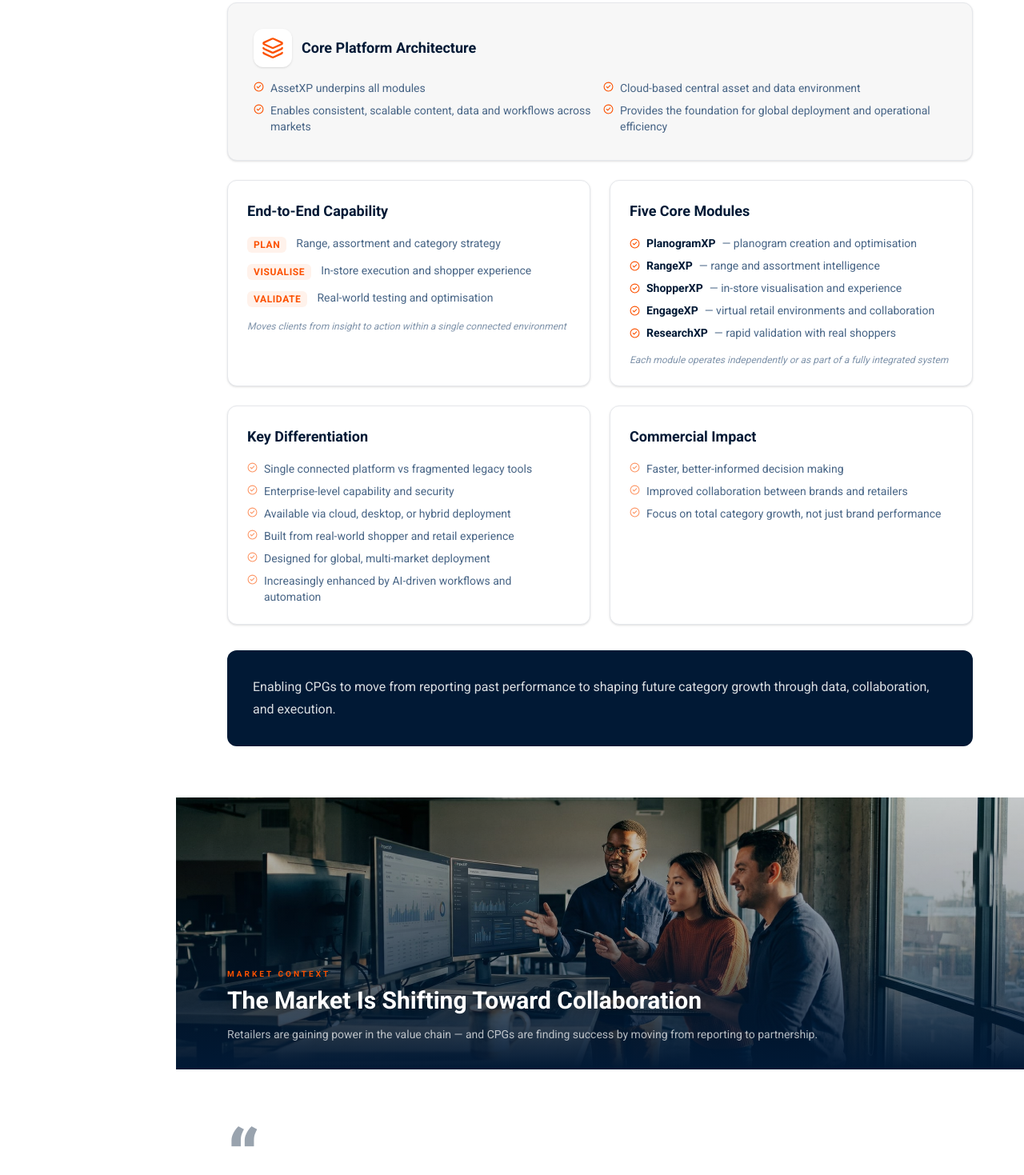
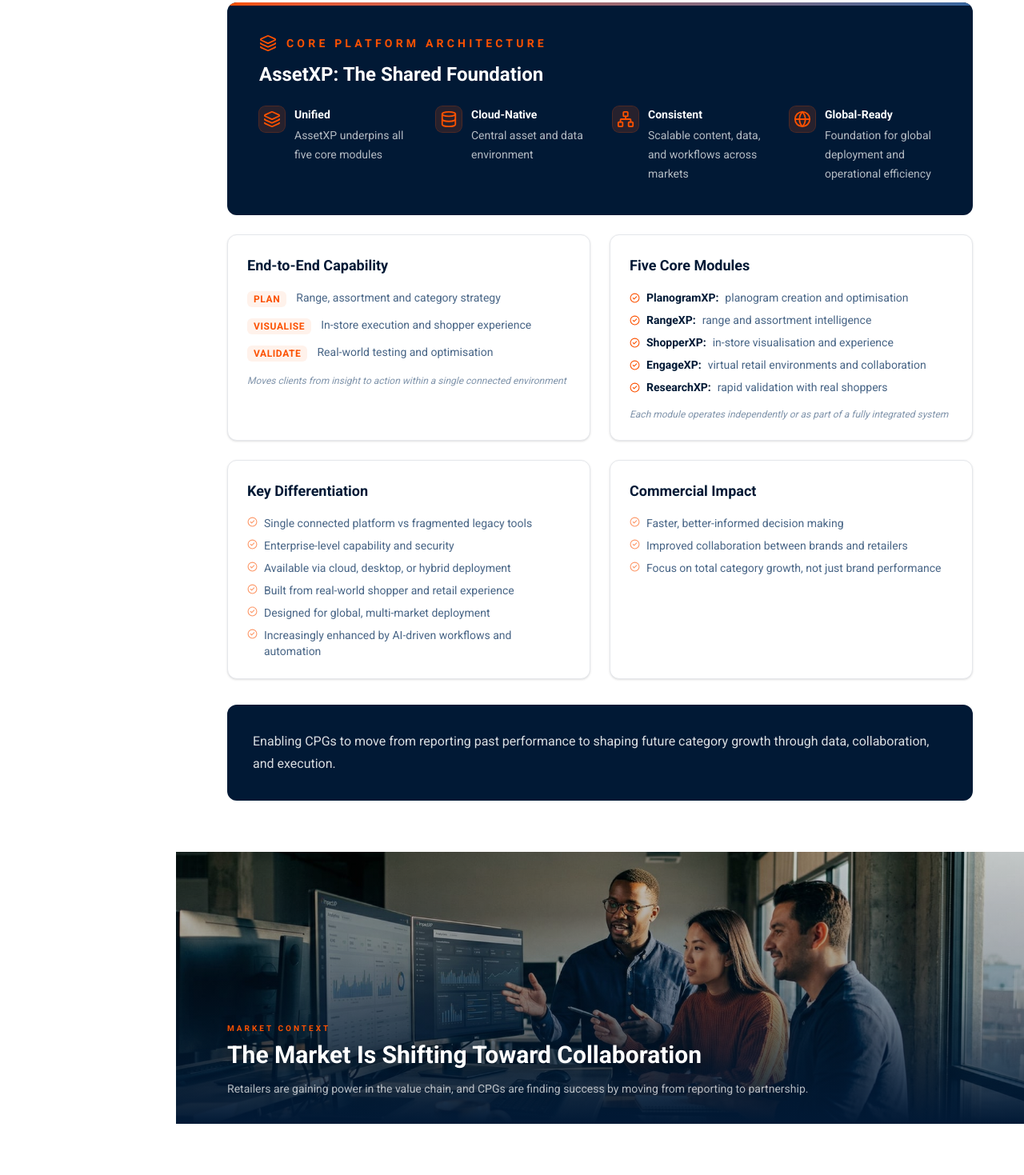
Before and after one commit to david-smith-impactxp/impactxp-business-plan, a Next.js app: page / in a window 1280 px wide. Shown: the part 1020-2489 px from the top of the page at 80% size. Built offline with nearby package versions, Linux system fonts and the light colour scheme.

Commit message:
Updating content colours

```diff
--- a/src/app/layout.tsx
+++ b/src/app/layout.tsx
@@ -5,7 +5,7 @@
 const roboto = Roboto({ variable: "--font-roboto", subsets: ["latin"], weight: ["400", "500", "700", "900"] });
 
 export const metadata: Metadata = {
-  title: "ImpactXP — Investment Overview",
+  title: "ImpactXP · Investment Overview",
   description: "Investment proposal and growth strategy for ImpactXP.",
 };
 
--- /dev/null
+++ b/src/components/parallax-image.tsx
@@ -0,0 +1,45 @@
+"use client";
+import { useRef } from "react";
+import {
+  motion,
+  useScroll,
+  useTransform,
+  useReducedMotion,
+} from "motion/react";
+
+interface ParallaxImageProps {
+  src: string;
+  alt?: string;
+  className?: string;
+}
+
+export function ParallaxImage({
+  src,
+  alt = "",
+  className,
+}: ParallaxImageProps) {
+  const ref = useRef<HTMLDivElement>(null);
+  const reduce = useReducedMotion();
+
+  const { scrollYProgress } = useScroll({
+    target: ref,
+    offset: ["start end", "end start"],
+  });
+
+  const y = useTransform(scrollYProgress, [0, 1], ["-12%", "12%"]);
+
+  return (
+    <div ref={ref} className="absolute inset-0 overflow-hidden">
+      <motion.img
+        src={src}
+        alt={alt}
+        aria-hidden={alt === "" || undefined}
+        style={reduce ? undefined : { y }}
+        className={
+          "absolute left-0 -top-[15%] h-[130%] w-full object-cover " +
+          (className ?? "")
+        }
+      />
+    </div>
+  );
+}
--- a/src/components/presentations/business-plan-presentation.tsx
+++ b/src/components/presentations/business-plan-presentation.tsx
@@ -6,8 +6,10 @@
   BarChart3,
   BrainCircuit,
   CheckCircle2,
+  Database,
   Globe,
   Layers,
+  Network,
   Rocket,
   Shield,
   Sparkles,
@@ -30,6 +32,7 @@
 import { PresentationControls } from "@/components/presentation-controls";
 import QuoteBlock from "@/components/quote-block";
 import { AnimateIn } from "@/components/animate-in";
+import { ParallaxImage } from "@/components/parallax-image";
 import { useInView } from "motion/react";
 import {
   sections,
@@ -53,6 +56,8 @@
 const growthIcons = [Target, Globe, Layers, Users, BrainCircuit];
 const expansionIcons = [TrendingUp, Users, Rocket, Globe, Shield, Sparkles];
 const whyNowIcons = [Shield, TrendingUp, Target, BrainCircuit, Zap, Rocket];
+const defensibleIcons = [Network, Layers, Database, BrainCircuit, Sparkles];
+const architectureIcons = [Layers, Database, Network, Globe];
 
 export function BusinessPlanPresentation() {
   const [isFullscreen, setIsFullscreen] = useState(false);
@@ -137,34 +142,47 @@
                 </p>
               </AnimateIn>
 
-              {/* Core Platform Architecture (AssetXP) — full width */}
+              {/* Core Platform Architecture (AssetXP) — full width, dark */}
               <AnimateIn className="mt-10">
-                <div className="rounded-xl border border-[#e5e7eb] bg-[#F7F7F7] p-6 shadow-sm sm:p-8">
+                <div className="relative overflow-hidden rounded-xl bg-[#011935] p-6 sm:p-10">
+                  <div className="absolute inset-x-0 top-0 h-1 bg-gradient-to-r from-[#FC5101] to-[#3566A0]" />
+
                   <div className="flex items-center gap-3">
-                    <div className="flex h-12 w-12 shrink-0 items-center justify-center rounded-xl bg-white shadow-sm">
                     <Layers
                       className="text-[#FC5101]"
-                        style={{ fontSize: 28, width: 28, height: 28 }}
+                      style={{ fontSize: 22, width: 22, height: 22 }}
+                    />
+                    <p className="text-xs font-semibold uppercase tracking-[0.3em] text-[#FC5101] sm:text-sm">
+                      {platformOverview.coreArchitecture.eyebrow}
+                    </p>
+                  </div>
+                  <h3 className="mt-3 text-xl font-bold text-white sm:text-2xl">
+                    {platformOverview.coreArchitecture.title}
+                  </h3>
+
+                  <div className="mt-6 grid gap-x-8 gap-y-5 sm:grid-cols-2 lg:grid-cols-4">
+                    {platformOverview.coreArchitecture.pillars.map((p, i) => {
+                      const Icon = architectureIcons[i];
+                      return (
+                        <div key={p.label} className="flex items-start gap-3">
+                          <div className="flex h-8 w-8 shrink-0 items-center justify-center rounded-lg bg-[#FC5101]/15 ring-1 ring-[#FC5101]/30">
+                            <Icon
+                              className="text-[#FC5101]"
+                              style={{ fontSize: 22, width: 22, height: 22 }}
                             />
                           </div>
-                    <h3 className="text-base font-bold text-[#011935] sm:text-lg">
-                      {platformOverview.coreArchitecture.title}
-                    </h3>
+                          <div className="min-w-0">
+                            <p className="text-sm font-bold text-white">
+                              {p.label}
+                            </p>
+                            <p className="mt-1 text-sm leading-6 text-white/70">
+                              {p.body}
+                            </p>
                           </div>
-                  <ul className="mt-4 grid gap-2 sm:grid-cols-2">
-                    {platformOverview.coreArchitecture.bullets.map((b) => (
-                      <li
-                        key={b}
-                        className="flex items-start gap-2 text-sm text-[#486586]"
-                      >
-                        <CheckCircle2
-                          size={13}
-                          className="mt-0.5 shrink-0 text-[#FC5101]"
-                        />
-                        {b}
-                      </li>
-                    ))}
-                  </ul>
+                        </div>
+                      );
+                    })}
+                  </div>
                 </div>
               </AnimateIn>
 
@@ -211,9 +229,9 @@
                             className="shrink-0 translate-y-0.5 text-[#FC5101]"
                           />
                           <span className="font-bold text-[#011935]">
-                            {m.name}
+                            {m.name}:
                           </span>
-                          <span className="text-[#486586]">— {m.body}</span>
+                          <span className="text-[#486586]">{m.body}</span>
                         </li>
                       ))}
                     </ul>
@@ -285,12 +303,7 @@
         {/* ═══ SLIDE 3 — MARKET CONTEXT ═══ */}
         <section id="market-context">
           <div className="relative h-[280px] overflow-hidden sm:h-[340px]">
-            <img
-              src="/images/cover-bg.jpg"
-              alt=""
-              aria-hidden="true"
-              className="absolute inset-0 h-full w-full object-cover"
-            />
+            <ParallaxImage src="/images/cover-bg.jpg" />
             <div className="absolute inset-0 bg-gradient-to-t from-[#011935] via-[#011935]/40 to-black/20" />
             <div className="absolute inset-x-0 bottom-0 z-10 px-5 pb-8 sm:px-16">
               <div className="mx-auto max-w-6xl">
@@ -345,12 +358,7 @@
         {/* ═══ SLIDE 2 — STRONG CURRENT PERFORMANCE ═══ */}
         <section id="performance">
           <div className="relative h-[280px] overflow-hidden sm:h-[340px]">
-            <img
-              src="/images/performance-hero.jpg"
-              alt=""
-              aria-hidden="true"
-              className="absolute inset-0 h-full w-full object-cover"
-            />
+            <ParallaxImage src="/images/performance-hero.jpg" />
             <div className="absolute inset-0 bg-gradient-to-t from-[#011935] via-[#011935]/40 to-black/20" />
             <div className="absolute inset-x-0 bottom-0 z-10 px-5 pb-8 sm:px-16">
               <div className="mx-auto max-w-6xl">
@@ -574,12 +582,7 @@
         {/* ═══ SLIDE 3 — SCALABLE GROWTH MODEL ═══ */}
         <section id="growth-model">
           <div className="relative h-[280px] overflow-hidden sm:h-[340px]">
-            <img
-              src="/images/growth-model.jpg"
-              alt=""
-              aria-hidden="true"
-              className="absolute inset-0 h-full w-full object-cover"
-            />
+            <ParallaxImage src="/images/growth-model.jpg" />
             <div className="absolute inset-0 bg-gradient-to-t from-[#011935] via-[#011935]/40 to-black/20" />
             <div className="absolute inset-x-0 bottom-0 z-10 px-5 pb-8 sm:px-16">
               <div className="mx-auto max-w-6xl">
@@ -609,74 +612,95 @@
                     >
                       <div className="h-full rounded-xl border border-[#e5e7eb] bg-white p-6 shadow-sm transition-shadow hover:shadow-md">
                         <div className="flex items-center gap-3">
-                          <div className="flex h-12 w-12 shrink-0 items-center justify-center rounded-xl bg-[#FFF2EB]">
+                          <div className="flex h-10 w-10 shrink-0 items-center justify-center rounded-xl bg-[#FFF2EB]">
                             <Icon
                               className="text-[#FC5101]"
                               style={{ fontSize: 28, width: 28, height: 28 }}
                             />
                           </div>
-                          <p className="text-base font-bold text-[#011935] sm:text-lg">
+                          <p className="whitespace-pre-line text-base font-bold leading-[1.15] text-[#011935] sm:text-lg">
                             <span className="text-[#011935]">
                               {pillar.number}.{" "}
                             </span>
                             {pillar.title}
                           </p>
                         </div>
-                        <ul className="mt-4 space-y-2">
-                          {pillar.bullets.map((b) => (
+                        <ol className="mt-4 space-y-2">
+                          {pillar.bullets.map((b, bi) => (
                             <li
                               key={b}
                               className="flex items-start gap-2 text-sm text-[#486586]"
                             >
-                              <CheckCircle2
-                                size={13}
-                                className="mt-0.5 shrink-0 text-[#FC5101]/60"
-                              />
+                              <span className="mt-0.5 inline-flex h-4 w-4 shrink-0 items-center justify-center rounded-full bg-[#FC5101]/15 text-[10px] font-bold text-[#FC5101]">
+                                {bi + 1}
+                              </span>
                               {b}
                             </li>
                           ))}
-                        </ul>
+                        </ol>
                       </div>
                     </AnimateIn>
                   );
                 })}
               </div>
 
-              {/* Defensible Positioning */}
+              {/* Defensible Positioning — the moat */}
               <AnimateIn delay={0.1}>
-                <div className="mt-8 rounded-xl border border-[#e5e7eb] bg-white p-6 shadow-sm sm:p-8">
+                <div className="relative mt-10 overflow-hidden rounded-xl bg-[#011935] p-6 sm:p-10">
+                  <div className="absolute inset-x-0 top-0 h-1 bg-gradient-to-r from-[#FC5101] to-[#3566A0]" />
+
                   <div className="flex items-center gap-3">
-                    <div className="flex h-12 w-12 shrink-0 items-center justify-center rounded-xl bg-[#FFF2EB]">
                     <Shield
                       className="text-[#FC5101]"
-                        style={{ fontSize: 28, width: 28, height: 28 }}
+                      style={{ fontSize: 22, width: 22, height: 22 }}
+                    />
+                    <p className="text-xs font-semibold uppercase tracking-[0.3em] text-[#FC5101] sm:text-sm">
+                      {growthModelDefensible.eyebrow}
+                    </p>
+                  </div>
+                  <h3 className="mt-3 text-xl font-bold text-white sm:text-2xl">
+                    {growthModelDefensible.title}
+                  </h3>
+
+                  <div className="mt-6 grid gap-x-8 gap-y-5 sm:grid-cols-2 lg:grid-cols-3">
+                    {growthModelDefensible.pillars.map((p, i) => {
+                      const Icon = defensibleIcons[i];
+                      return (
+                        <div key={p.label} className="flex items-start gap-3">
+                          <div className="flex h-8 w-8 shrink-0 items-center justify-center rounded-lg bg-[#FC5101]/15 ring-1 ring-[#FC5101]/30">
+                            <Icon
+                              className="text-[#FC5101]"
+                              style={{ fontSize: 22, width: 22, height: 22 }}
                             />
                           </div>
-                    <h3 className="text-base font-bold text-[#011935] sm:text-lg">
-                      {growthModelDefensible.title}
-                    </h3>
+                          <div className="min-w-0">
+                            <p className="text-sm font-bold text-white">
+                              {p.label}
+                            </p>
+                            <p className="mt-1 text-sm leading-6 text-white/70">
+                              {p.body}
+                            </p>
                           </div>
-                  <ul className="mt-4 grid gap-2 sm:grid-cols-2">
-                    {growthModelDefensible.bullets.map((b) => (
-                      <li
-                        key={b}
-                        className="flex items-start gap-2 text-sm text-[#486586]"
-                      >
-                        <CheckCircle2
-                          size={13}
-                          className="mt-0.5 shrink-0 text-[#FC5101]"
-                        />
-                        {b}
-                      </li>
-                    ))}
-                  </ul>
+                        </div>
+                      );
+                    })}
+                  </div>
+
+                  <div className="mt-6 border-t border-white/10 pt-4">
+                    <p className="text-sm italic leading-6 text-white/60 sm:text-base">
+                      {growthModelDefensible.closing}
+                    </p>
+                  </div>
                 </div>
               </AnimateIn>
 
               {/* Summary */}
               <AnimateIn delay={0.2}>
-                <div className="mt-5 rounded-xl bg-[#011935] p-6 sm:p-8">
-                  <p className="text-sm leading-7 text-white/85 sm:text-base">
+                <div className="mt-5 rounded-xl bg-[#011935] p-6 sm:p-10">
+                  <p className="text-[10px] font-semibold uppercase tracking-[0.3em] text-[#FC5101] sm:text-xs">
+                    In Summary
+                  </p>
+                  <p className="mt-3 text-base font-medium leading-7 text-white sm:text-lg sm:leading-8">
                     {growthModelSummary}
                   </p>
                 </div>
@@ -688,12 +712,7 @@
         {/* ═══ SLIDE 4 — ENTERPRISE FOUNDATIONS ═══ */}
         <section id="enterprise-foundations">
           <div className="relative h-[280px] overflow-hidden sm:h-[340px]">
-            <img
-              src="/images/enterprise-foundations.jpg"
-              alt=""
-              aria-hidden="true"
-              className="absolute inset-0 h-full w-full object-cover"
-            />
+            <ParallaxImage src="/images/enterprise-foundations.jpg" />
             <div className="absolute inset-0 bg-gradient-to-t from-[#011935] via-[#011935]/40 to-black/20" />
             <div className="absolute inset-x-0 bottom-0 z-10 px-5 pb-8 sm:px-16">
               <div className="mx-auto max-w-6xl">
@@ -768,12 +787,7 @@
         {/* ═══ SLIDE 5 — INVESTMENT ALLOCATION ═══ */}
         <section id="investment">
           <div className="relative h-[280px] overflow-hidden sm:h-[340px]">
-            <img
-              src="/images/investment-allocation.jpg"
-              alt=""
-              aria-hidden="true"
-              className="absolute inset-0 h-full w-full object-cover"
-            />
+            <ParallaxImage src="/images/investment-allocation.jpg" />
             <div className="absolute inset-0 bg-gradient-to-t from-[#011935] via-[#011935]/40 to-black/20" />
             <div className="absolute inset-x-0 bottom-0 z-10 px-5 pb-8 sm:px-16">
               <div className="mx-auto max-w-6xl">
@@ -804,7 +818,7 @@
                     >
                       <div className="h-full rounded-xl border border-[#e5e7eb] bg-white p-6 shadow-sm">
                         <div className="flex items-center gap-3">
-                          <div className="flex h-12 w-12 shrink-0 items-center justify-center rounded-xl bg-[#FFF2EB]">
+                          <div className="flex h-10 w-10 shrink-0 items-center justify-center rounded-xl bg-[#FFF2EB]">
                             <Icon
                               className="text-[#FC5101]"
                               style={{ fontSize: 28, width: 28, height: 28 }}
@@ -864,12 +878,7 @@
         {/* ═══ SLIDE 6 — GLOBAL EXPANSION ═══ */}
         <section id="global-expansion">
           <div className="relative h-[280px] overflow-hidden sm:h-[340px]">
-            <img
-              src="/images/global-expansion.jpg"
-              alt=""
-              aria-hidden="true"
-              className="absolute inset-0 h-full w-full object-cover"
-            />
+            <ParallaxImage src="/images/global-expansion.jpg" />
             <div className="absolute inset-0 bg-gradient-to-t from-[#011935] via-[#011935]/40 to-black/20" />
             <div className="absolute inset-x-0 bottom-0 z-10 px-5 pb-8 sm:px-16">
               <div className="mx-auto max-w-6xl">
@@ -943,12 +952,7 @@
         {/* ═══ SLIDE 7 — WHY NOW / INVESTMENT SUMMARY ═══ */}
         <section id="why-now">
           <div className="relative h-[280px] overflow-hidden sm:h-[340px]">
-            <img
-              src="/images/why-now-closing.jpg"
-              alt=""
-              aria-hidden="true"
-              className="absolute inset-0 h-full w-full object-cover"
-            />
+            <ParallaxImage src="/images/why-now-closing.jpg" />
             <div className="absolute inset-0 bg-gradient-to-t from-[#011935] via-[#011935]/40 to-black/20" />
             <div className="absolute inset-x-0 bottom-0 z-10 px-5 pb-8 sm:px-16">
               <div className="mx-auto max-w-6xl">
@@ -974,7 +978,7 @@
                       className="h-full"
                     >
                       <div className="h-full rounded-xl border border-[#e5e7eb] bg-white p-6 shadow-sm transition-shadow hover:shadow-md">
-                        <div className="mb-3 flex h-12 w-12 items-center justify-center rounded-xl bg-[#FFF2EB]">
+                        <div className="mb-3 flex h-10 w-10 items-center justify-center rounded-xl bg-[#FFF2EB]">
                           <Icon
                             className="text-[#FC5101]"
                             style={{ fontSize: 28, width: 28, height: 28 }}
--- a/src/data/business-plan-content.ts
+++ b/src/data/business-plan-content.ts
@@ -25,12 +25,25 @@
     note: "Moves clients from insight to action within a single connected environment",
   },
   coreArchitecture: {
-    title: "Core Platform Architecture",
-    bullets: [
-      "AssetXP underpins all modules",
-      "Cloud-based central asset and data environment",
-      "Enables consistent, scalable content, data and workflows across markets",
-      "Provides the foundation for global deployment and operational efficiency",
+    eyebrow: "Core Platform Architecture",
+    title: "AssetXP: The Shared Foundation",
+    pillars: [
+      {
+        label: "Unified",
+        body: "AssetXP underpins all five core modules",
+      },
+      {
+        label: "Cloud-Native",
+        body: "Central asset and data environment",
+      },
+      {
+        label: "Consistent",
+        body: "Scalable content, data, and workflows across markets",
+      },
+      {
+        label: "Global-Ready",
+        body: "Foundation for global deployment and operational efficiency",
+      },
     ],
   },
   modules: {
@@ -71,7 +84,7 @@
   eyebrow: "Market Context",
   slideTitle: "The Market Is Shifting Toward Collaboration",
   subtitle:
-    "Retailers are gaining power in the value chain \u2014 and CPGs are finding success by moving from reporting to partnership.",
+    "Retailers are gaining power in the value chain, and CPGs are finding success by moving from reporting to partnership.",
   source: "Deloitte",
   headline:
     "Retailers Are Gaining Power in the Value Chain, but CPG's are Finding Success in Collaboration.",
@@ -129,7 +142,7 @@
 export const growthModelPillars = [
   {
     number: "1",
-    title: "Land \u2192 Expand Model",
+    title: "Land \u2192 Expand\nModel",
     bullets: [
       "Initial entry via pilot, market, or module",
       "Expansion across markets, categories, and use cases",
@@ -138,7 +151,7 @@
   },
   {
     number: "2",
-    title: "Multi-Market Rollout (Client-Led)",
+    title: "Multi-Market Rollout\n(Client\u2011Led)",
     bullets: [
       "Expansion follows global client footprint",
       "Europe, North America, AsiaPac, MENA",
@@ -147,7 +160,7 @@
   },
   {
     number: "3",
-    title: "Multi-Module Platform",
+    title: "Multi-Module\nPlatform",
     bullets: [
       "Five core modules deployed individually or together",
       "Higher ARR per client",
@@ -158,7 +171,7 @@
   },
   {
     number: "4",
-    title: "Customer Success-Led Expansion",
+    title: "Customer Success\u2011Led\nExpansion",
     bullets: [
       "Dedicated customer success teams drive ongoing client engagement",
       "Deep expertise in shopper behaviour, category strategy, and data & analytics",
@@ -169,7 +182,7 @@
   },
   {
     number: "5",
-    title: "AI-Led Acceleration",
+    title: "AI-Led\nAcceleration",
     bullets: [
       "Faster onboarding and deployment",
       "Reduced reliance on manual processes",
@@ -181,14 +194,32 @@
 ];
 
 export const growthModelDefensible = {
-  title: "Defensible Positioning — Why This Scales Sustainably",
-  bullets: [
-    "Embedded within global enterprise client workflows",
-    "Multi-module platform creates high switching costs",
-    "AssetXP provides a scalable, shared data and content foundation",
-    "Deep domain expertise in shopper, category, and retail execution",
-    "AI increasingly enhances speed, efficiency, and differentiation",
+  eyebrow: "Defensible Positioning",
+  title: "Why This Scales Sustainably",
+  pillars: [
+    {
+      label: "Embedded",
+      body: "Woven into global enterprise client workflows",
+    },
+    {
+      label: "Modular",
+      body: "Multi-module platform creates high switching costs",
+    },
+    {
+      label: "AssetXP",
+      body: "Scalable, shared data and content foundation",
+    },
+    {
+      label: "Expertise",
+      body: "Deep domain knowledge in shopper, category, and retail execution",
+    },
+    {
+      label: "AI",
+      body: "Increasingly enhances speed, efficiency, and differentiation",
+    },
   ],
+  closing:
+    "Creates a scalable, hard-to-replace platform within global client organisations.",
 };
 
 export const growthModelSummary =
@@ -234,7 +265,7 @@
     },
   ],
   positioning:
-    "We have built the foundations required to operate at enterprise scale \u2014 the next phase is to formalise and resource this infrastructure.",
+    "We have built the foundations required to operate at enterprise scale. The next phase is to formalise and resource this infrastructure.",
   keyPoint: "The constraint is execution capacity, not market demand",
 };
 
```
Lines whose indentation alone changed are shown as unchanged.
